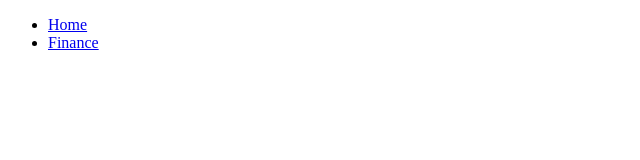
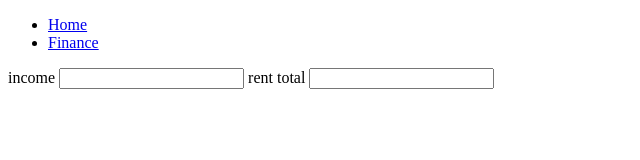
Before and after one commit to simonisfiction/new-minimum, a plain HTML site: page finance.html in a window 1280 px wide. Shown: the whole page, without its empty margins (0-640 px from the left). Drawn offline with Linux system fonts and the light colour scheme.

```diff
--- a/finance.html
+++ b/finance.html
@@ -10,5 +10,14 @@
         <li><a href="finance.html">Finance</a></li>
       </ul>
     </nav>
+    <div>
+      <form>
+        <label for="income">income</label>
+        <input type="text" id="income" name="income">
+        <label for="rent">rent total</label>
+        <input type="text" id="rent" name="rent">
+
+      </form>
+    </div>
   </body>
 </html>
--- a/style.css
+++ b/style.css
@@ -1,4 +1,3 @@
-
 body{
   background-color: rgb(111, 83, 204);
 }
```
